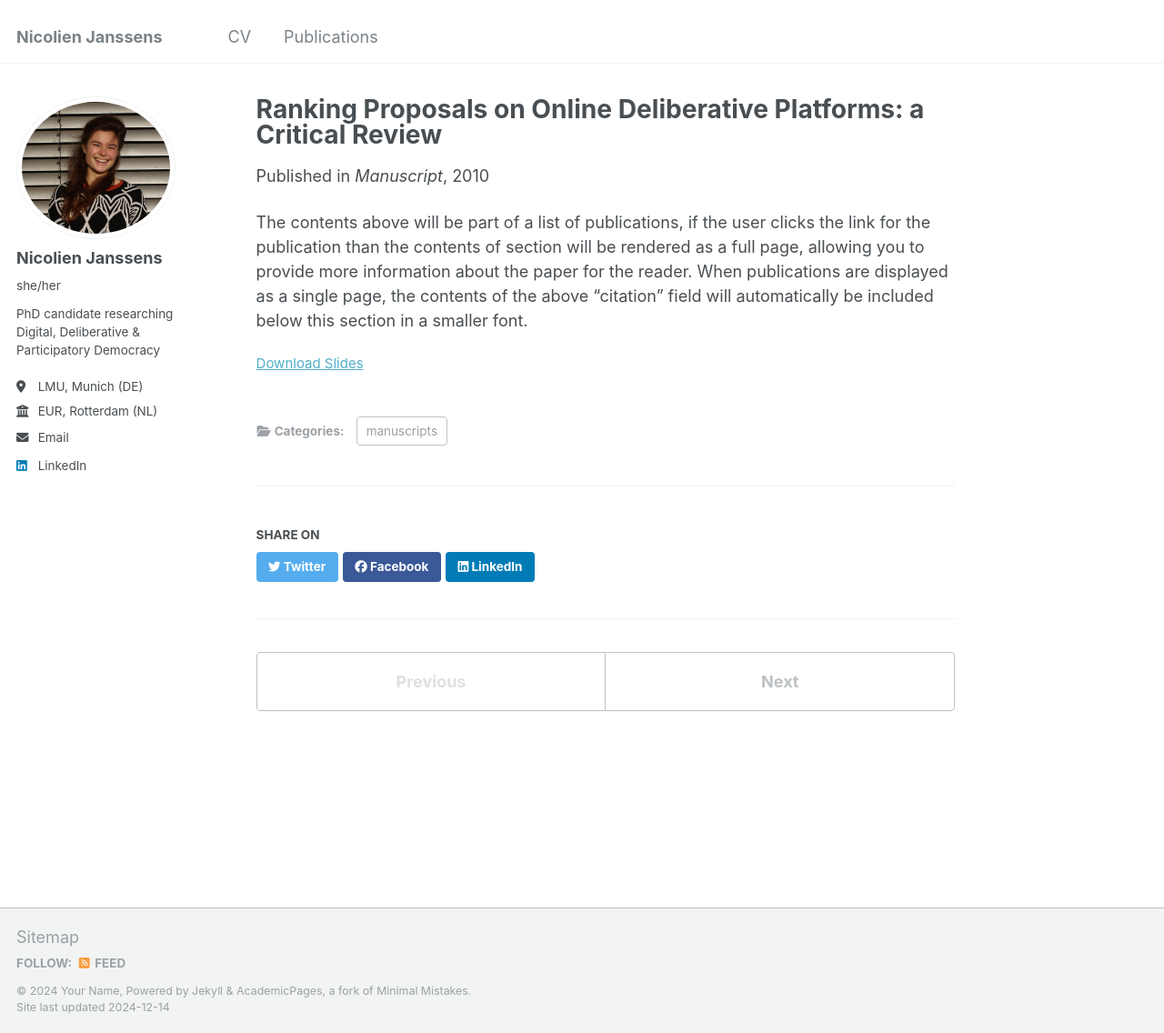
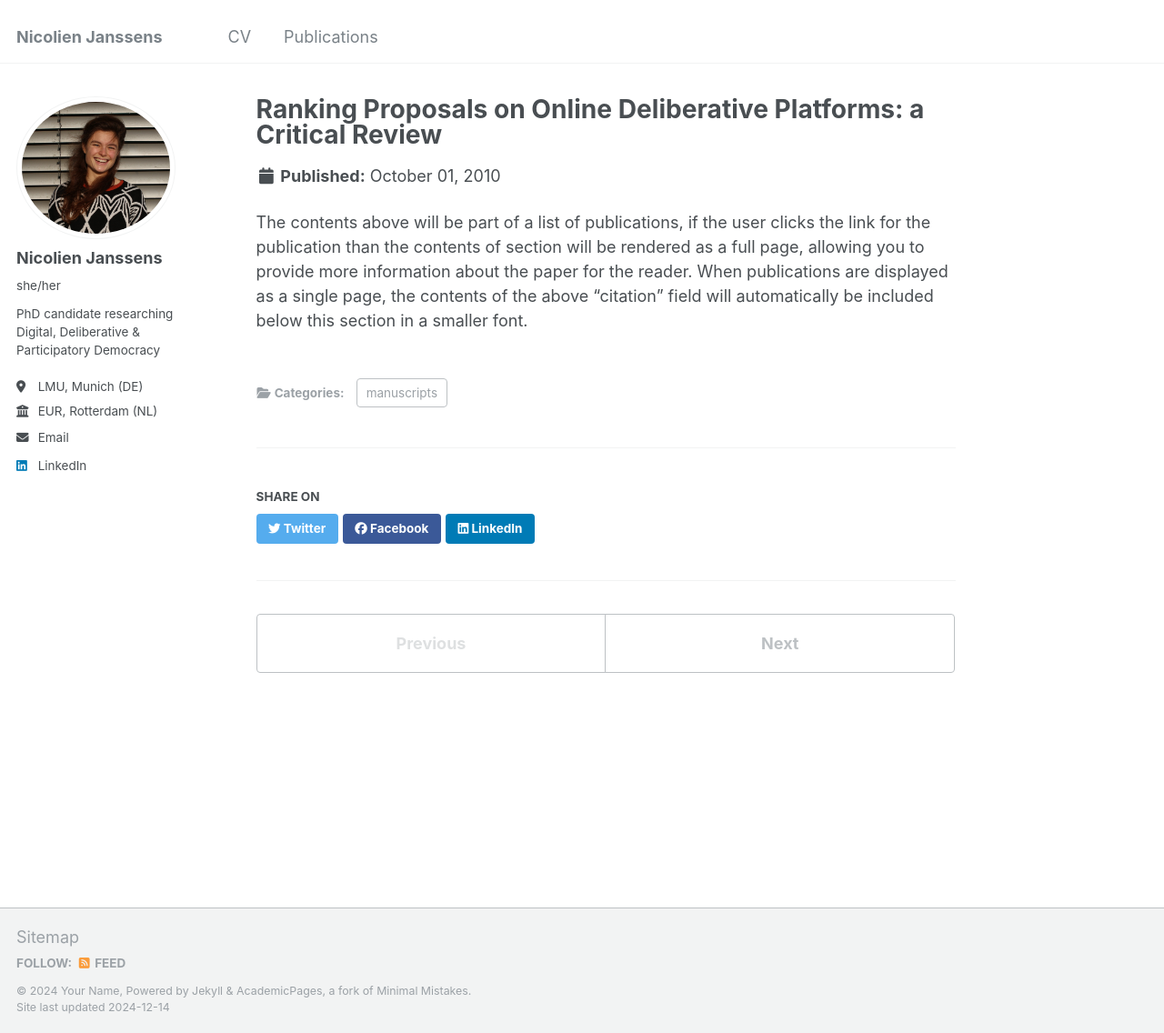
Before and after one commit to nicolienjanssens/nicolienjanssens, a Jekyll site: the page built from _publications/2010-10-01-paper-title-number-2.md, in a window 1280 px wide and 1136 px high. Shown: the whole window at 91% size. Built offline with Jekyll 4.4.1, drawn with Linux system fonts in a browser that asks for light colours; a file with an impossible date is left out; part of the change alters nothing that is shown.

Commit message:
Update 2010-10-01-paper-title-number-2.md

```diff
--- a/_publications/2010-10-01-paper-title-number-2.md
+++ b/_publications/2010-10-01-paper-title-number-2.md
@@ -2,7 +2,7 @@
 title: "Ranking Proposals on Online Deliberative Platforms: a Critical Review"
 collection: publications
 category: manuscripts
-permalink: /publication/2010-10-01-paper-title-number-2
+#permalink: /publication/2010-10-01-paper-title-number-2
 excerpt: 'This manuscript focuses on ranking methods for DDPs, i.e., the way plat-
 forms order proposals in a list when showing them to users. We distinguish
 three ranking goals: voting, offline deliberation and online deliberation.
@@ -16,10 +16,10 @@ one of them, namely maximising approval diversity, should be emphasised
 in ranking for online deliberation. We thus obtain a conceptual toolbox
 for platform designers, hosts and users to make and justify choices for a
 ranking method.'
-date: 2010-10-01
-venue: 'Manuscript'
-slidesurl: 'http://academicpages.github.io/files/slides2.pdf'
-paperurl: 'Upon Request'
+#date: 2010-10-01
+#venue: 'Manuscript'
+#slidesurl: 'http://academicpages.github.io/files/slides2.pdf'
+#paperurl: 'Upon Request'
 #citation: 'Your Name, You. (2010). &quot;Paper Title Number 2.&quot; <i>Journal 1</i>. 1(2).'
 ---
 
```
